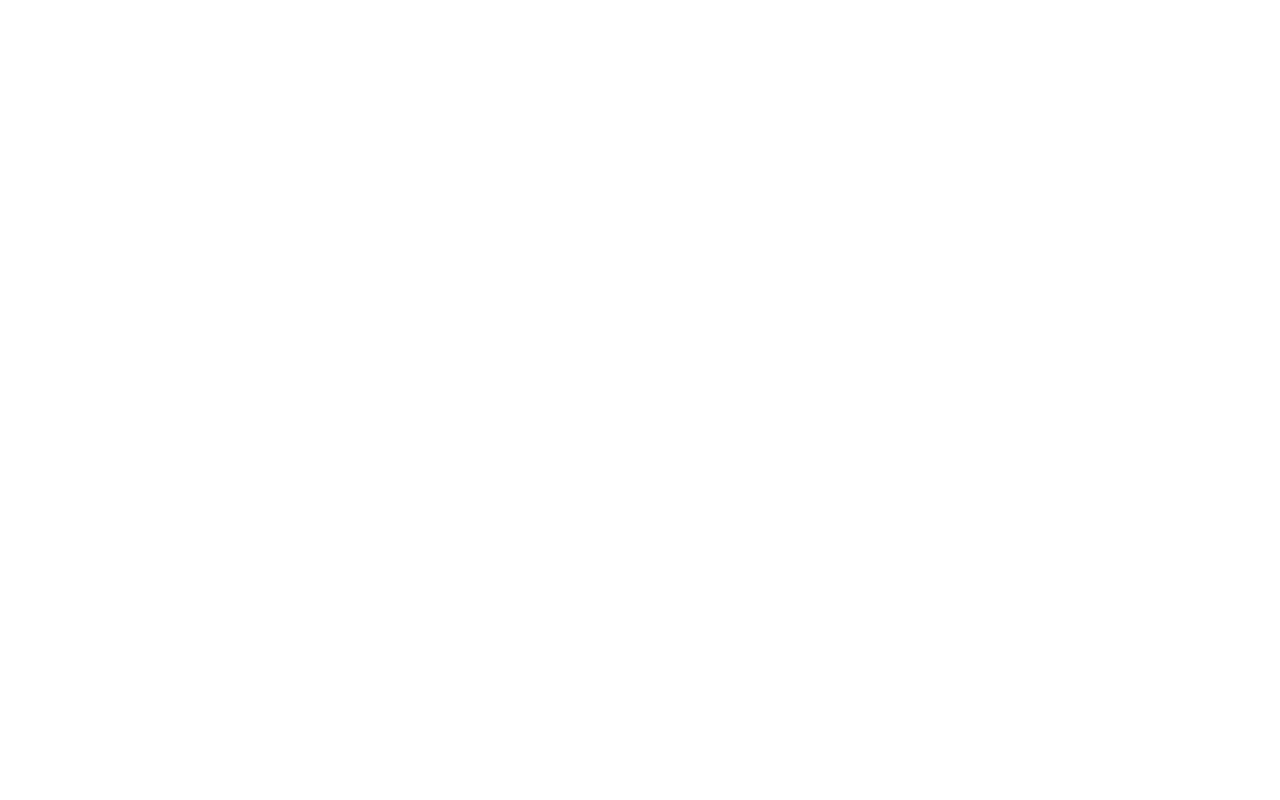
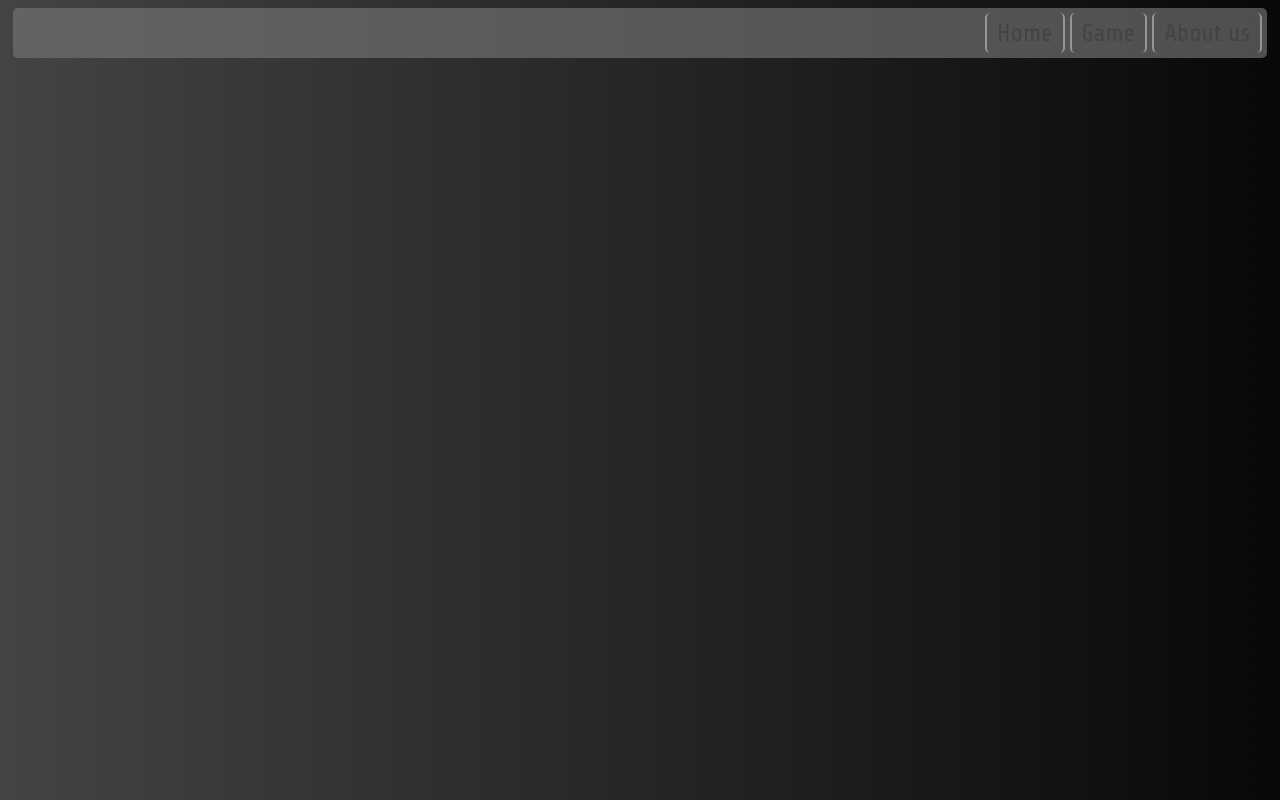
Before and after one commit to MarcoMattiuz/BluePrintSite_Project, a plain HTML site: page index.html in a window 1280 px wide. Drawn offline with Linux system fonts and the light colour scheme.

Commit message:
started working on nav bar

```diff
--- a/index.html
+++ b/index.html
@@ -4,11 +4,28 @@
     <meta charset="UTF-8">
     <meta http-equiv="X-UA-Compatible" content="IE=edge">
     <meta name="viewport" content="width=device-width, initial-scale=1.0">
+    <link rel="preconnect" href="https://fonts.googleapis.com">
+    <link rel="preconnect" href="https://fonts.gstatic.com" crossorigin>
+    <link href="https://fonts.googleapis.com/css2?family=Share+Tech&display=swap" rel="stylesheet">
     <link rel="stylesheet" href="style.css">
     <script src="script.js"> </script>
     <title>Marco&Lorenzo Website</title>
 </head>
 <body>
 
+    <header>
+        <nav>
+            <div class="nav-element1">
+                <a href="#"><span class="nav-text">Home</span></a>
+            </div>
+            <div class="nav-element2">
+                <a href="#"><span class="nav-text">Game</span></a>
+            </div>
+            <div class="nav-element3">
+                <a href="#"><span class="nav-text">About us</span></a>
+            </div>
+
+        </nav>
+    </header>
 </body>
 </html>
--- a/style.css
+++ b/style.css
@@ -0,0 +1,73 @@
+:root{
+    --ebony: #0A0708;
+    --coolGray: #444444;
+    --gray: #747474;
+    --grayOP: #747474a9;
+    --ligthGray: #B1B1B1;
+    --ligthGrayOP: #b1b1b1b6;
+}
+body{
+    background: radial-gradient(circle at 100%, var(--ebony),var(--coolGray));
+    display: flex;
+    justify-content: center;
+}
+header{
+    position: fixed;
+    display: flex;
+    background: var(--grayOP);
+    width: 98%;
+    height: 50px;
+    justify-content: end;
+    align-items: center;
+    border-radius: 5px;
+}
+
+a{text-decoration: none;}
+nav{
+    display: flex;
+    align-items: center;
+}
+
+.nav-element1{
+    display: flex;
+    align-items: center;
+    padding: 0px 10px 0px 10px;
+    height: 40px;
+    margin-left: 5px;
+
+    border-radius: 5px;
+    border-right: 2px solid var(--ligthGrayOP);
+    border-left: 2px solid var(--ligthGrayOP);
+}
+
+.nav-element2{
+    display: flex;
+    align-items: center;
+    padding: 0px 10px 0px 10px;
+    height: 40px;
+    margin-left: 5px;
+
+    border-radius: 5px;
+    border-right: 2px solid var(--ligthGrayOP);
+    border-left: 2px solid var(--ligthGrayOP);
+}
+
+.nav-element3{
+    display: flex;
+    align-items: center;
+    padding: 0px 10px 0px 10px;
+    height: 40px;
+    margin-left: 5px;
+
+    border-radius: 5px;
+    border-right: 2px solid var(--ligthGrayOP);
+    border-left: 2px solid var(--ligthGrayOP);
+    margin-right: 5px;
+}
+
+.nav-text{
+    color: var(--coolGray);
+    font-family: 'Share Tech', sans-serif;
+
+        font-size: 25px;
+}
```
